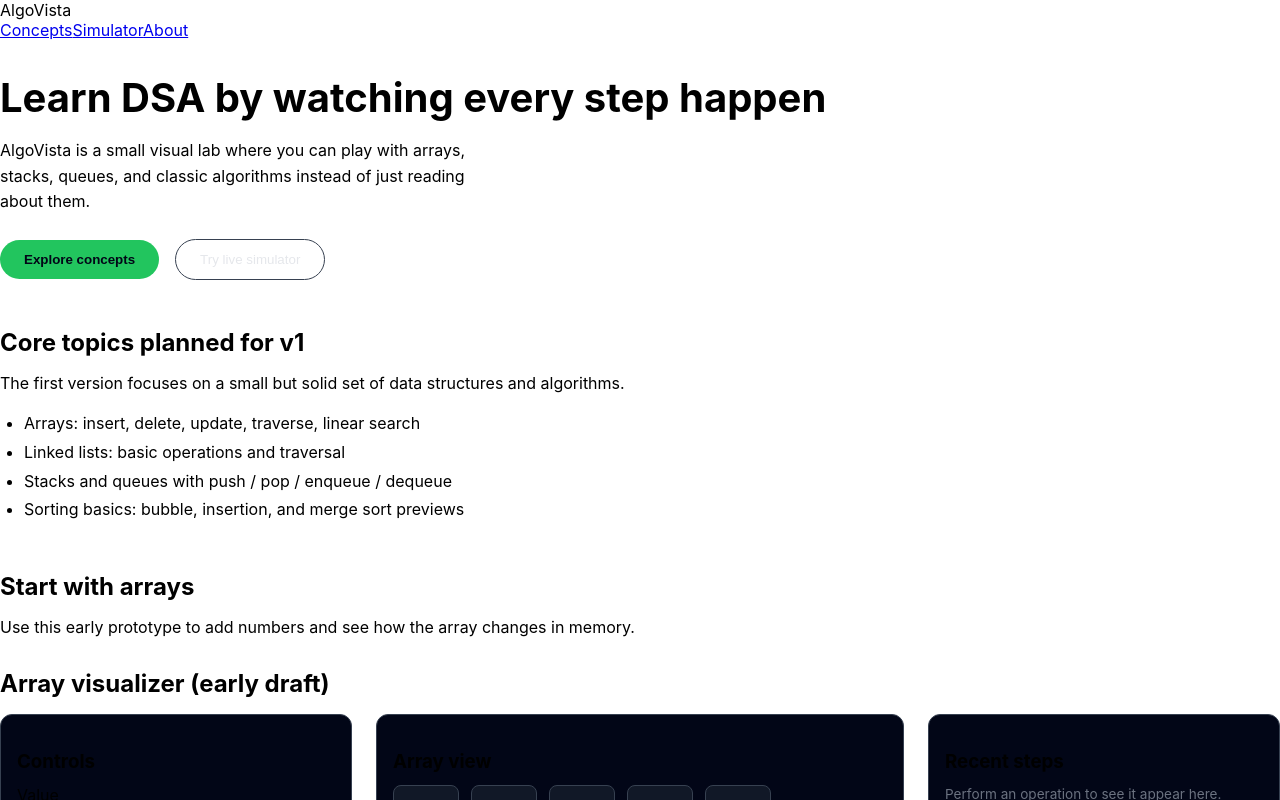
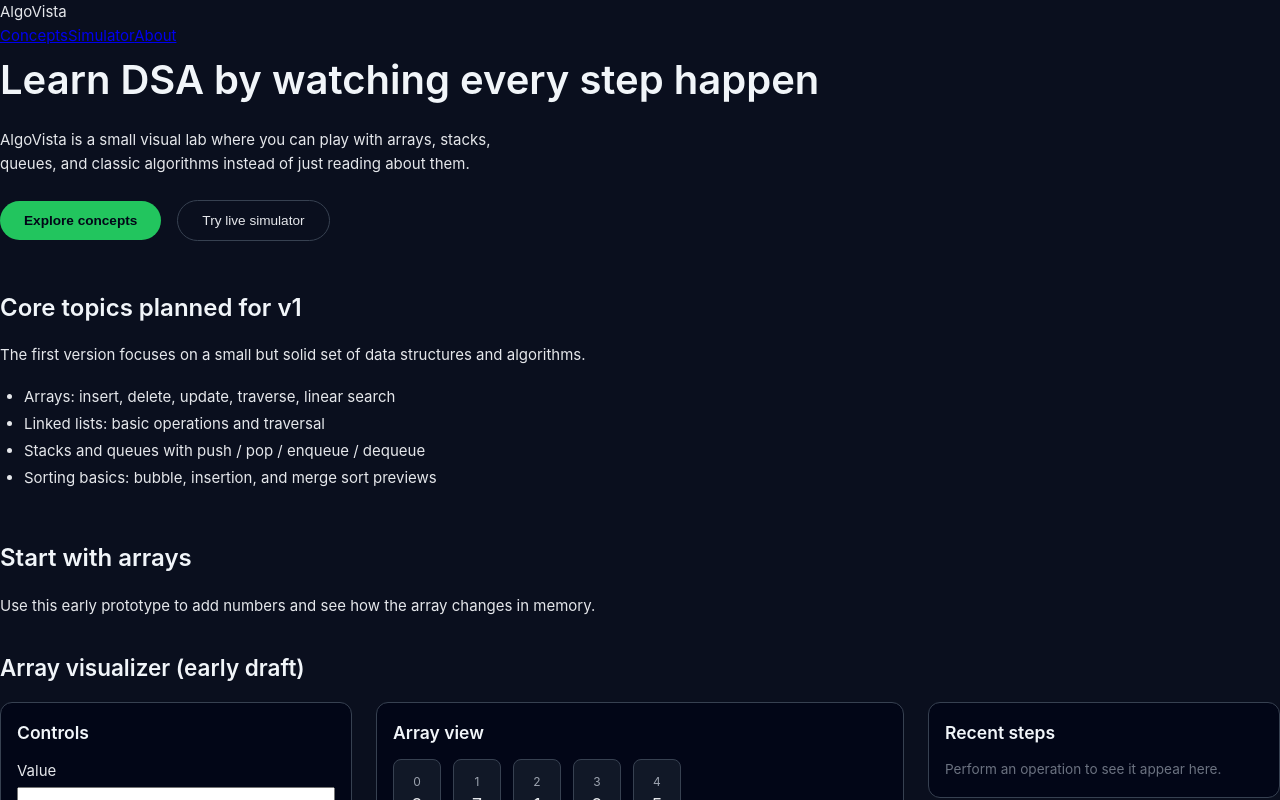
Before and after one commit to Alan-K-Biju-7/AlgoVista, a React (Create React App) app: page / in a window 1280 px wide. Shown: the top 800 px of the page. Built offline with nearby package versions, Linux system fonts and the light colour scheme.

Commit message:
set global dark background and base typography and button styles

```diff
--- a/src/index.css
+++ b/src/index.css
@@ -1,13 +1,45 @@
-body {
+*, *::before, *::after {
+  box-sizing: border-box;
   margin: 0;
-  font-family: -apple-system, BlinkMacSystemFont, 'Segoe UI', 'Roboto', 'Oxygen',
-    'Ubuntu', 'Cantarell', 'Fira Sans', 'Droid Sans', 'Helvetica Neue',
-    sans-serif;
-  -webkit-font-smoothing: antialiased;
-  -moz-osx-font-smoothing: grayscale;
+  padding: 0;
 }
 
-code {
-  font-family: source-code-pro, Menlo, Monaco, Consolas, 'Courier New',
-    monospace;
+body {
+  background-color: #0a0f1e;
+  color: #e5e7eb;
+  font-family: 'Inter', 'Segoe UI', sans-serif;
+  font-size: 15px;
+  line-height: 1.6;
 }
+
+h1, h2, h3, h4 {
+  color: #f1f5f9;
+  font-weight: 600;
+}
+
+button {
+  cursor: pointer;
+  border: 1px solid #4f46e5;
+  background: transparent;
+  color: #a5b4fc;
+  border-radius: 0.5rem;
+  padding: 0.4rem 0.9rem;
+  font-size: 0.85rem;
+  font-weight: 500;
+  transition: background 0.15s ease, color 0.15s ease;
+}
+
+button:hover:not(:disabled) {
+  background: #4f46e5;
+  color: #fff;
+}
+
+button:disabled {
+  opacity: 0.4;
+  cursor: not-allowed;
+}
+
+ul {
+  list-style: none;
+  padding: 0;
+}
```
